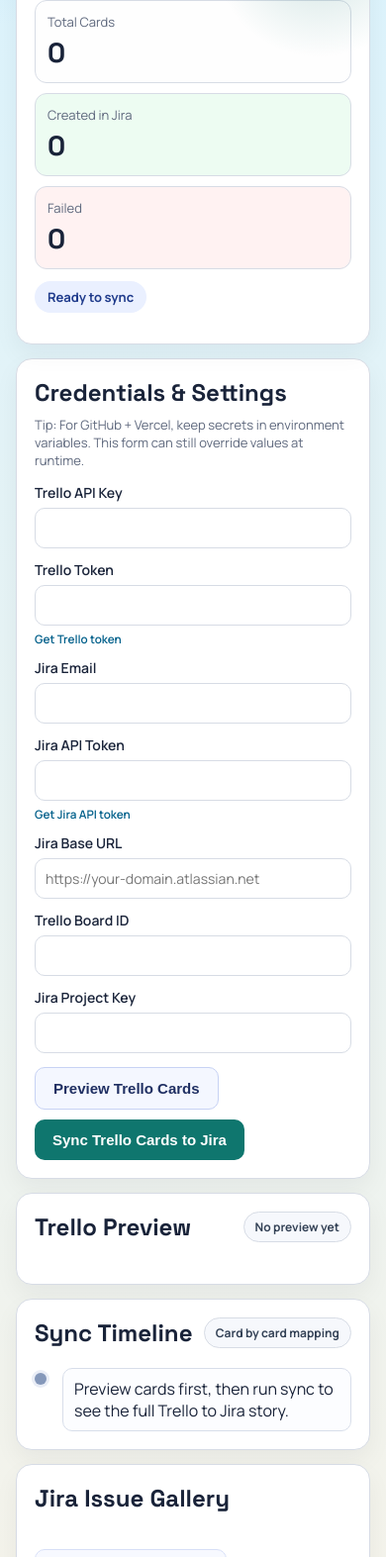
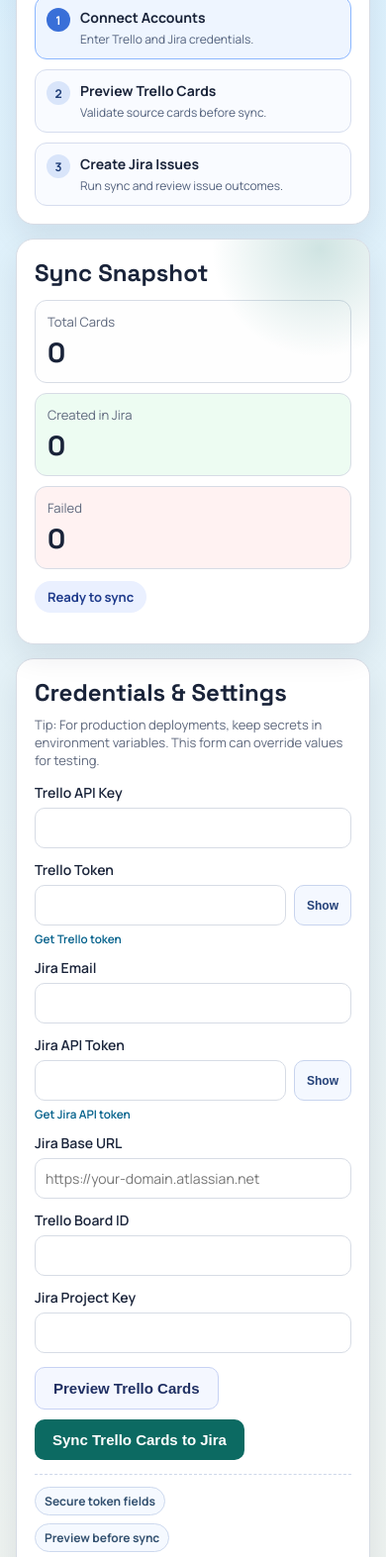
Before and after one commit to marksocrates1111/Trello-to-Jira-Sync, a website: page public/index.html in a window 390 px wide. Shown: the part 308-1881 px from the top of the page at 99% size. Drawn offline with Linux system fonts and the light colour scheme; no server answers.

Commit message:
THEA-EPI

```diff
--- a/public/index.html
+++ b/public/index.html
@@ -11,15 +11,46 @@
 </head>
 <body>
   <main class="container">
+    <header class="app-header">
+      <div>
+        <p class="kicker">Customer Integration Experience</p>
+        <h1>Trello-to-Jira Sync Platform</h1>
+        <p class="subtitle">Sync cards into Jira issues with a guided, visual workflow your team can trust.</p>
+      </div>
       <div class="top-controls">
         <p class="demo-hint">Tip: Press P to toggle Presentation Mode</p>
         <button type="button" id="presentationToggle" class="ghost-btn compact">Enable Presentation Mode</button>
       </div>
+    </header>
 
-    <section class="hero">
-      <p class="kicker">Integration Prototype</p>
-      <h1>Trello-to-Jira Sync (Basic Version)</h1>
-      <p class="subtitle">Move cards to issues in one click, then inspect every result clearly.</p>
+    <section class="panel workflow-panel">
+      <div class="panel-header-inline">
+        <h2>Workflow</h2>
+        <p id="runMeta" class="mini-badge">No run yet</p>
+      </div>
+      <ol class="workflow-steps">
+        <li id="stepConnect" class="workflow-step active">
+          <span class="step-index">1</span>
+          <div>
+            <p class="step-title">Connect Accounts</p>
+            <p class="step-copy">Enter Trello and Jira credentials.</p>
+          </div>
+        </li>
+        <li id="stepPreview" class="workflow-step">
+          <span class="step-index">2</span>
+          <div>
+            <p class="step-title">Preview Trello Cards</p>
+            <p class="step-copy">Validate source cards before sync.</p>
+          </div>
+        </li>
+        <li id="stepSync" class="workflow-step">
+          <span class="step-index">3</span>
+          <div>
+            <p class="step-title">Create Jira Issues</p>
+            <p class="step-copy">Run sync and review issue outcomes.</p>
+          </div>
+        </li>
+      </ol>
     </section>
 
     <section class="metrics panel">
@@ -44,7 +75,7 @@
     <section class="panel controls-panel">
       <h2>Credentials & Settings</h2>
       <p class="panel-note">
-        Tip: For GitHub + Vercel, keep secrets in environment variables. This form can still override values at runtime.
+        Tip: For production deployments, keep secrets in environment variables. This form can override values for testing.
       </p>
       <form id="syncForm">
         <div class="grid">
@@ -55,7 +86,10 @@
 
           <label>
             Trello Token
+            <div class="input-with-action">
               <input type="password" id="trelloToken" autocomplete="off" required />
+              <button type="button" class="input-action" data-toggle-target="trelloToken">Show</button>
+            </div>
             <small><a href="https://trello.com/app-key" target="_blank" rel="noreferrer">Get Trello token</a></small>
           </label>
 
@@ -66,7 +100,10 @@
 
           <label>
             Jira API Token
+            <div class="input-with-action">
               <input type="password" id="jiraApiToken" autocomplete="off" required />
+              <button type="button" class="input-action" data-toggle-target="jiraApiToken">Show</button>
+            </div>
             <small><a href="https://id.atlassian.com/manage-profile/security/api-tokens" target="_blank" rel="noreferrer">Get Jira API token</a></small>
           </label>
 
@@ -91,6 +128,11 @@
           <button type="submit" id="syncBtn">Sync Trello Cards to Jira</button>
         </div>
       </form>
+      <div class="trust-strip" aria-label="Trust indicators">
+        <span>Secure token fields</span>
+        <span>Preview before sync</span>
+        <span>Per-card audit trail</span>
+      </div>
     </section>
 
     <section class="panel">
--- a/public/script.js
+++ b/public/script.js
@@ -3,6 +3,10 @@
 const syncBtn = document.getElementById('syncBtn');
 const previewBtn = document.getElementById('previewBtn');
 const presentationToggle = document.getElementById('presentationToggle');
+const runMeta = document.getElementById('runMeta');
+const stepConnect = document.getElementById('stepConnect');
+const stepPreview = document.getElementById('stepPreview');
+const stepSync = document.getElementById('stepSync');
 const resultList = document.getElementById('resultList');
 const previewList = document.getElementById('previewList');
 const previewCount = document.getElementById('previewCount');
@@ -16,6 +20,62 @@
 let lastSyncSummaryText = '';
 let lastPreviewCards = [];
 let lastSyncResults = [];
+
+function setStepState(step, state) {
+  if (!step) {
+    return;
+  }
+  step.classList.remove('active', 'done');
+  if (state === 'active' || state === 'done') {
+    step.classList.add(state);
+  }
+}
+
+function updateWorkflowState(stage) {
+  if (stage === 'connect') {
+    setStepState(stepConnect, 'active');
+    setStepState(stepPreview, '');
+    setStepState(stepSync, '');
+    return;
+  }
+  if (stage === 'preview') {
+    setStepState(stepConnect, 'done');
+    setStepState(stepPreview, 'active');
+    setStepState(stepSync, '');
+    return;
+  }
+  if (stage === 'syncing') {
+    setStepState(stepConnect, 'done');
+    setStepState(stepPreview, 'done');
+    setStepState(stepSync, 'active');
+    return;
+  }
+  if (stage === 'completed') {
+    setStepState(stepConnect, 'done');
+    setStepState(stepPreview, 'done');
+    setStepState(stepSync, 'done');
+  }
+}
+
+function updateRunMeta(text) {
+  runMeta.textContent = text;
+}
+
+function bindSecretVisibilityToggles() {
+  const buttons = document.querySelectorAll('[data-toggle-target]');
+  for (const button of buttons) {
+    button.addEventListener('click', () => {
+      const targetId = button.getAttribute('data-toggle-target');
+      const input = document.getElementById(targetId);
+      if (!input) {
+        return;
+      }
+      const show = input.type === 'password';
+      input.type = show ? 'text' : 'password';
+      button.textContent = show ? 'Hide' : 'Show';
+    });
+  }
+}
 
 // Load saved defaults from backend and prefill form fields.
 async function loadDefaults() {
@@ -51,6 +111,7 @@
 }
 
 loadDefaults();
+bindSecretVisibilityToggles();
 
 // Updates summary cards and top status badge.
 function updateSummary({ total = 0, success = 0, failed = 0, state = 'idle', text = 'Ready to sync' }) {
@@ -262,6 +323,8 @@
 }
 
 previewBtn.addEventListener('click', async () => {
+  updateWorkflowState('preview');
+  updateRunMeta('Previewing cards...');
   previewBtn.disabled = true;
   previewBtn.textContent = 'Loading Preview...';
   renderLogs([{ text: 'Fetching Trello cards preview...', type: 'info' }]);
@@ -288,6 +351,7 @@
     renderPreviewList(data.cards);
     lastPreviewCards = data.cards;
     renderTimeline(lastPreviewCards, [], null);
+    updateRunMeta(`Preview ready: ${data.totalCards} cards`);
     renderLogs([{ text: `Preview loaded. Trello cards found: ${data.totalCards}`, type: 'success' }]);
   } catch (error) {
     renderPreviewList([]);
@@ -296,6 +360,8 @@
       { text: 'Preview failed due to a network or server error.', type: 'error' },
       { text: error.message, type: 'error' }
     ]);
+    updateWorkflowState('connect');
+    updateRunMeta('Preview failed');
   } finally {
     previewBtn.disabled = false;
     previewBtn.textContent = 'Preview Trello Cards';
@@ -344,6 +410,8 @@
   syncBtn.disabled = true;
   previewBtn.disabled = true;
   copySummaryBtn.disabled = true;
+  updateWorkflowState('syncing');
+  updateRunMeta('Sync in progress...');
   lastSyncSummaryText = '';
   syncBtn.textContent = 'Syncing...';
   renderResultList([]);
@@ -363,6 +431,8 @@
     if (!response.ok || !data.success) {
       lastSyncResults = [];
       updateSummary({ state: 'error', text: 'Sync failed' });
+      updateRunMeta('Sync failed');
+      updateWorkflowState('preview');
       renderLogs([
         { text: 'Sync failed.', type: 'error' },
         { text: data.message || 'Unknown error', type: 'error' }
@@ -405,6 +475,8 @@
     renderLogs(lines);
     renderResultList(data.results);
     renderTimeline(lastPreviewCards, lastSyncResults, durationInSeconds);
+    updateWorkflowState('completed');
+    updateRunMeta(`Last sync: ${durationInSeconds}s`);
 
     lastSyncSummaryText = [
       'Trello-to-Jira Sync Demo Summary',
@@ -417,6 +489,8 @@
   } catch (error) {
     lastSyncResults = [];
     updateSummary({ state: 'error', text: 'Sync failed' });
+    updateRunMeta('Sync failed');
+    updateWorkflowState('preview');
     renderLogs([
       { text: 'Sync failed due to a network or server error.', type: 'error' },
       { text: error.message, type: 'error' }
@@ -431,3 +505,5 @@
 updateSummary({});
 setPresentationMode(false);
 renderTimeline([], [], null);
+updateWorkflowState('connect');
+updateRunMeta('No run yet');
--- a/public/style.css
+++ b/public/style.css
@@ -1,11 +1,11 @@
 :root {
-  --bg-top: #d8f3ff;
-  --bg-bottom: #f8f3e8;
+  --bg-top: #d9f0ff;
+  --bg-bottom: #f5f3ea;
   --panel: #ffffff;
   --text: #192339;
   --muted: #5e687d;
-  --primary: #0f766e;
-  --primary-hover: #0d5e58;
+  --primary: #0c6a62;
+  --primary-hover: #0a5550;
   --border: #d7dce5;
   --success: #146c43;
   --error: #b42318;
@@ -27,17 +27,22 @@
 }
 
 .container {
-  max-width: 1080px;
-  margin: 20px auto 36px;
+  max-width: 1160px;
+  margin: 18px auto 40px;
   padding: 0 16px 28px;
+}
+
+.app-header {
+  display: grid;
+  gap: 12px;
+  margin-bottom: 12px;
 }
 
 .top-controls {
   display: flex;
   align-items: center;
-  justify-content: space-between;
+  justify-content: flex-end;
   gap: 10px;
-  margin-bottom: 12px;
 }
 
 .demo-hint {
@@ -74,13 +79,81 @@
   margin-bottom: 14px;
 }
 
+.workflow-panel {
+  background: linear-gradient(160deg, #ffffff 0%, #f9fbff 100%);
+}
+
+.workflow-steps {
+  margin: 0;
+  padding: 0;
+  list-style: none;
+  display: grid;
+  grid-template-columns: repeat(3, minmax(0, 1fr));
+  gap: 10px;
+}
+
+.workflow-step {
+  display: flex;
+  gap: 10px;
+  align-items: flex-start;
+  border: 1px solid #d6ddee;
+  border-radius: 12px;
+  background: #f9fbff;
+  padding: 11px;
+}
+
+.workflow-step.active {
+  border-color: #8cb7ff;
+  background: #eef5ff;
+}
+
+.workflow-step.done {
+  border-color: #95dbb2;
+  background: #edfbf3;
+}
+
+.step-index {
+  width: 24px;
+  height: 24px;
+  border-radius: 50%;
+  display: inline-flex;
+  align-items: center;
+  justify-content: center;
+  background: #d9e5fa;
+  color: #1f3d77;
+  font-weight: 800;
+  font-size: 12px;
+}
+
+.workflow-step.active .step-index {
+  background: #396fd8;
+  color: #fff;
+}
+
+.workflow-step.done .step-index {
+  background: #129259;
+  color: #fff;
+}
+
+.step-title {
+  margin: 0;
+  font-size: 14px;
+  font-weight: 800;
+}
+
+.step-copy {
+  margin: 4px 0 0;
+  font-size: 12px;
+  color: #51607c;
+}
+
 .panel {
   background: var(--panel);
   border: 1px solid var(--border);
-  border-radius: 16px;
+  border-radius: 18px;
   padding: 18px;
   margin-bottom: 14px;
-  box-shadow: 0 10px 24px rgba(10, 25, 47, 0.05);
+  box-shadow: 0 14px 30px rgba(12, 28, 56, 0.08);
 }
 
 .panel h2 {
@@ -209,7 +282,7 @@
 
 .grid {
   display: grid;
-  grid-template-columns: repeat(auto-fit, minmax(250px, 1fr));
+  grid-template-columns: repeat(auto-fit, minmax(260px, 1fr));
   gap: 12px;
 }
 
@@ -229,6 +302,30 @@
   font-family: "Manrope", sans-serif;
   color: var(--text);
   background: #fff;
+}
+
+.input-with-action {
+  display: grid;
+  grid-template-columns: 1fr auto;
+  gap: 8px;
+}
+
+.input-with-action input {
+  min-width: 0;
+}
+
+.input-action {
+  margin-top: 0;
+  padding: 10px 12px;
+  font-size: 12px;
+  border-radius: 10px;
+  border: 1px solid #c8d4ee;
+  color: #244178;
+  background: #f4f8ff;
+}
+
+.input-action:hover {
+  background: #e9f0ff;
 }
 
 input:focus {
@@ -263,6 +360,25 @@
   display: flex;
   flex-wrap: wrap;
   gap: 10px;
+}
+
+.trust-strip {
+  margin-top: 14px;
+  padding-top: 12px;
+  border-top: 1px dashed #cfd8ea;
+  display: flex;
+  gap: 8px;
+  flex-wrap: wrap;
+}
+
+.trust-strip span {
+  font-size: 12px;
+  font-weight: 700;
+  color: #32506f;
+  border: 1px solid #cdd9ee;
+  border-radius: 999px;
+  background: #f5f9ff;
+  padding: 5px 9px;
 }
 
 .actions-row button {
@@ -631,9 +747,13 @@
 }
 
 @media (max-width: 720px) {
+  .workflow-steps {
+    grid-template-columns: 1fr;
+  }
+
   .top-controls {
     flex-direction: column;
-    align-items: flex-start;
+    align-items: flex-end;
   }
 
   .metric-grid {
@@ -647,4 +767,9 @@
   .result-list {
     grid-template-columns: 1fr;
   }
+
+  .trust-strip {
+    flex-direction: column;
+    align-items: flex-start;
+  }
 }
```
Lines whose indentation alone changed are shown as unchanged.
